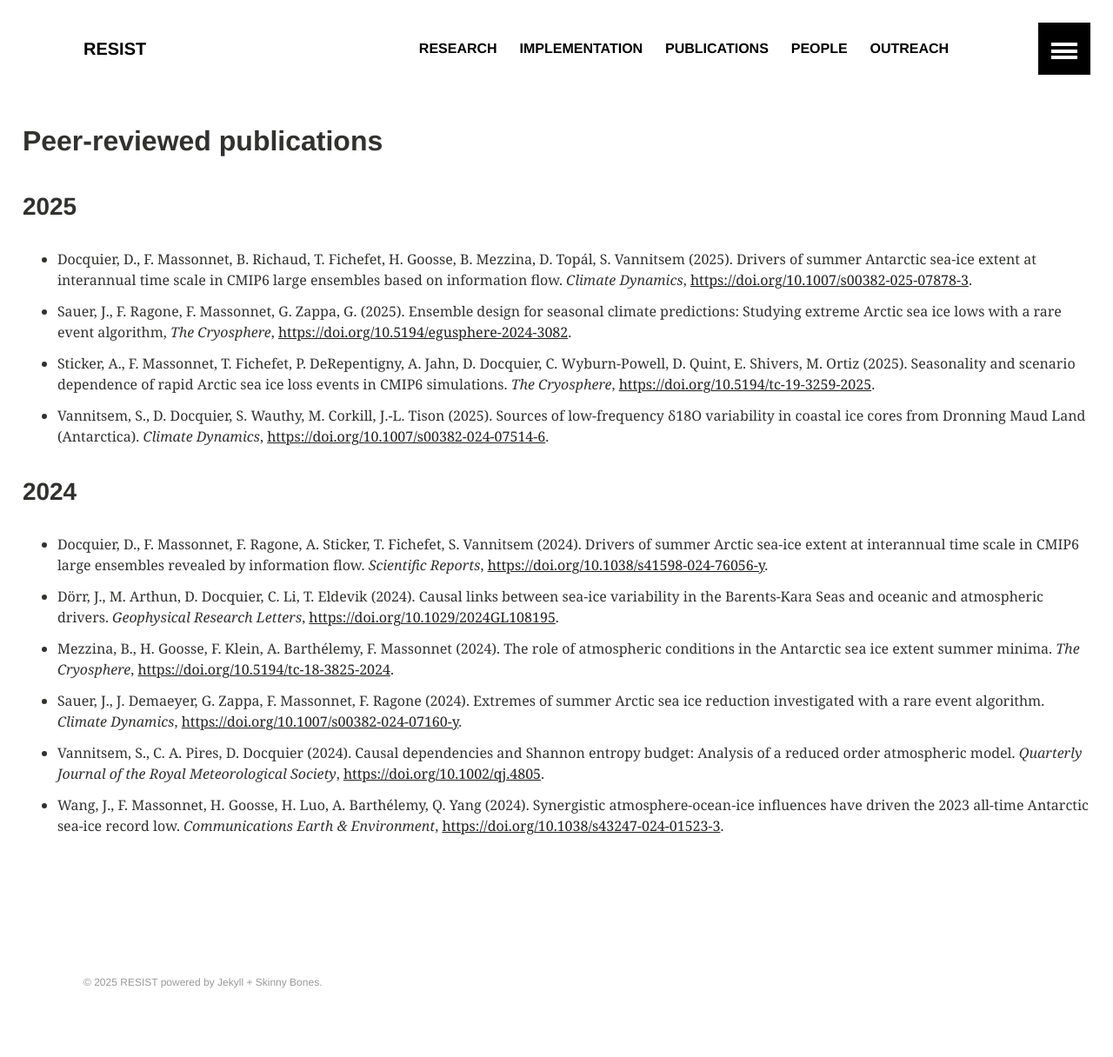
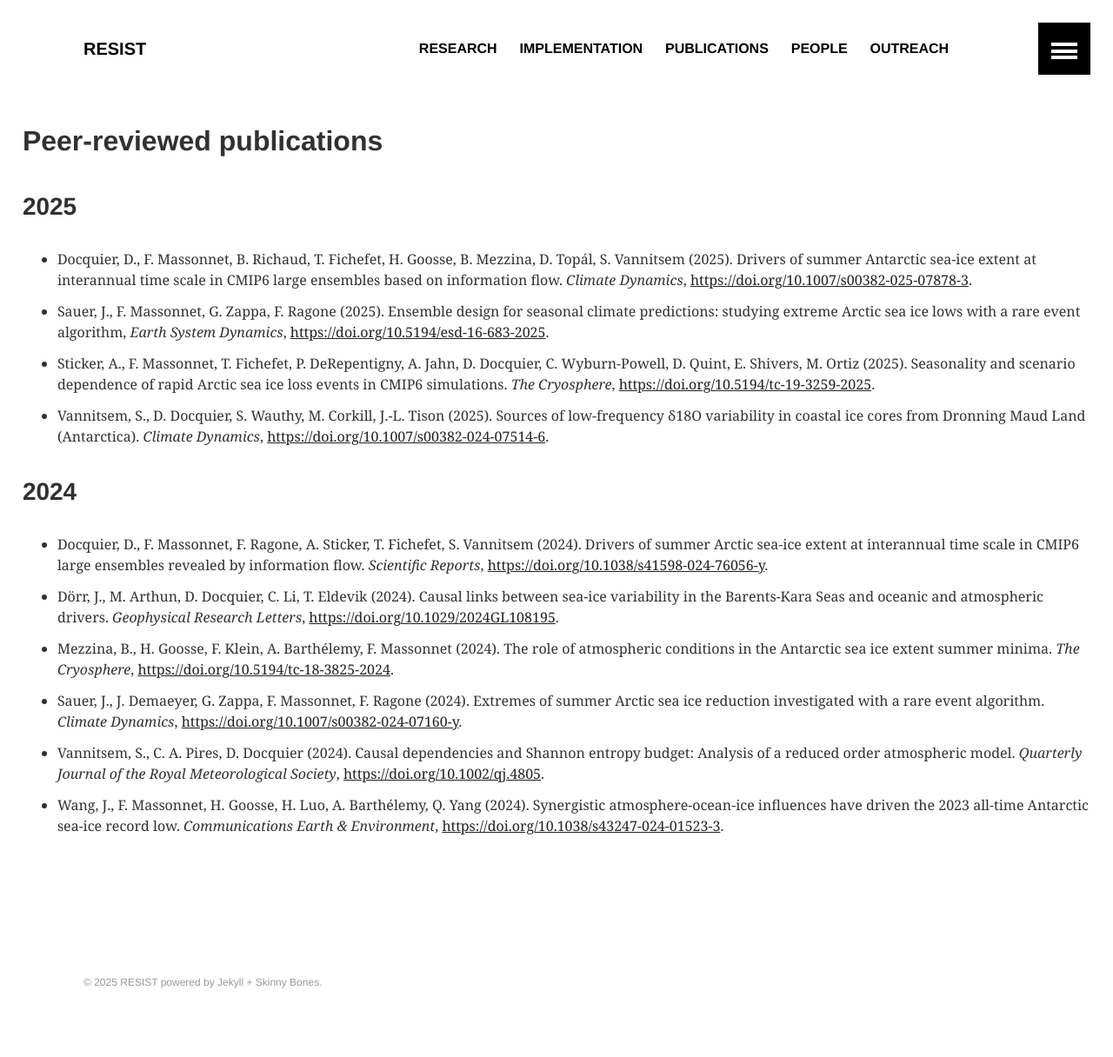
Before and after one commit to resist-impuls/resist-impuls.github.io, a Jekyll site: the page built from publications.md, in a window 1280 px wide. Shown: the whole page at 87% size. Built offline with Jekyll 4.4.1, drawn with Linux system fonts in a browser that asks for light colours; our own code applies the rules of GitHub Pages for plain Markdown files.

Commit message:
Update publications.md

```diff
--- a/publications.md
+++ b/publications.md
@@ -3,7 +3,7 @@
 ### 2025
 
 - Docquier, D., F. Massonnet, B. Richaud, T. Fichefet, H. Goosse, B. Mezzina, D. Topál, S. Vannitsem (2025). Drivers of summer Antarctic sea-ice extent at interannual time scale in CMIP6 large ensembles based on information flow. _Climate Dynamics_, [https://doi.org/10.1007/s00382-025-07878-3](https://doi.org/10.1007/s00382-025-07878-3).
-- Sauer, J., F. Ragone, F. Massonnet, G. Zappa, G. (2025). Ensemble design for seasonal climate predictions: Studying extreme Arctic sea ice lows with a rare event algorithm, _The Cryosphere_, [https://doi.org/10.5194/egusphere-2024-3082](https://doi.org/10.5194/egusphere-2024-3082).
+- Sauer, J., F. Massonnet, G. Zappa, F. Ragone (2025). Ensemble design for seasonal climate predictions: studying extreme Arctic sea ice lows with a rare event algorithm, _Earth System Dynamics_, [https://doi.org/10.5194/esd-16-683-2025](https://doi.org/10.5194/esd-16-683-2025).
 - Sticker, A., F. Massonnet, T. Fichefet, P. DeRepentigny, A. Jahn, D. Docquier, C. Wyburn-Powell, D. Quint, E. Shivers, M. Ortiz (2025). Seasonality and scenario dependence of rapid Arctic sea ice loss events in CMIP6 simulations. _The Cryosphere_, [https://doi.org/10.5194/tc-19-3259-2025](https://doi.org/10.5194/tc-19-3259-2025).
 - Vannitsem, S., D. Docquier, S. Wauthy, M. Corkill, J.-L. Tison (2025). Sources of low-frequency δ18O variability in coastal ice cores from Dronning Maud Land (Antarctica). _Climate Dynamics_, [https://doi.org/10.1007/s00382-024-07514-6](https://doi.org/10.1007/s00382-024-07514-6).
 
```
